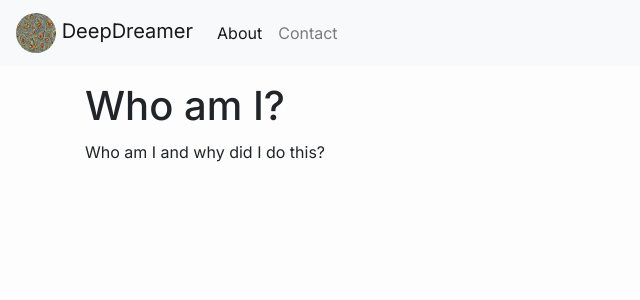
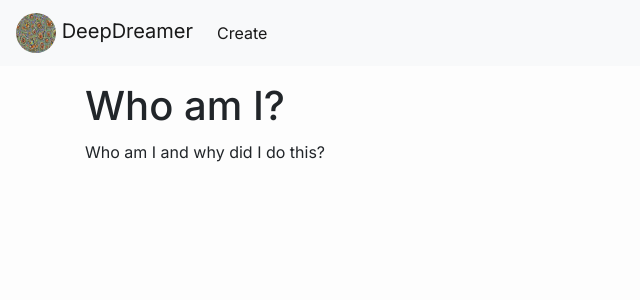
Before and after one commit to LuisMongeB/flaskml, a Flask app: page /about in a window 1280 px wide. Shown: the top 300 px of the page, without its empty margins (0-640 px from the left). Run offline with Flask 2, Linux system fonts and the light colour scheme; some libraries are stand-ins or nearby versions.

Commit message:
Remove contact and about and add create

```diff
--- a/templates/base.html
+++ b/templates/base.html
@@ -25,11 +25,13 @@
       <div class="collapse navbar-collapse" id="navbarNav">
         <ul class="navbar-nav">
           <li class="nav-item active">
-            <a class="nav-link" href="{{ url_for('about') }}">About</a>
+            <a class="nav-link" href="{{ url_for('create') }}">Create</a>
           </li>
+          <!--
           <li class="nav-item">
             <a class="nav-link" href="{{ url_for('contact') }}">Contact</a>
           </li>
+          -->
         </ul>
       </div>
     </nav>
```
